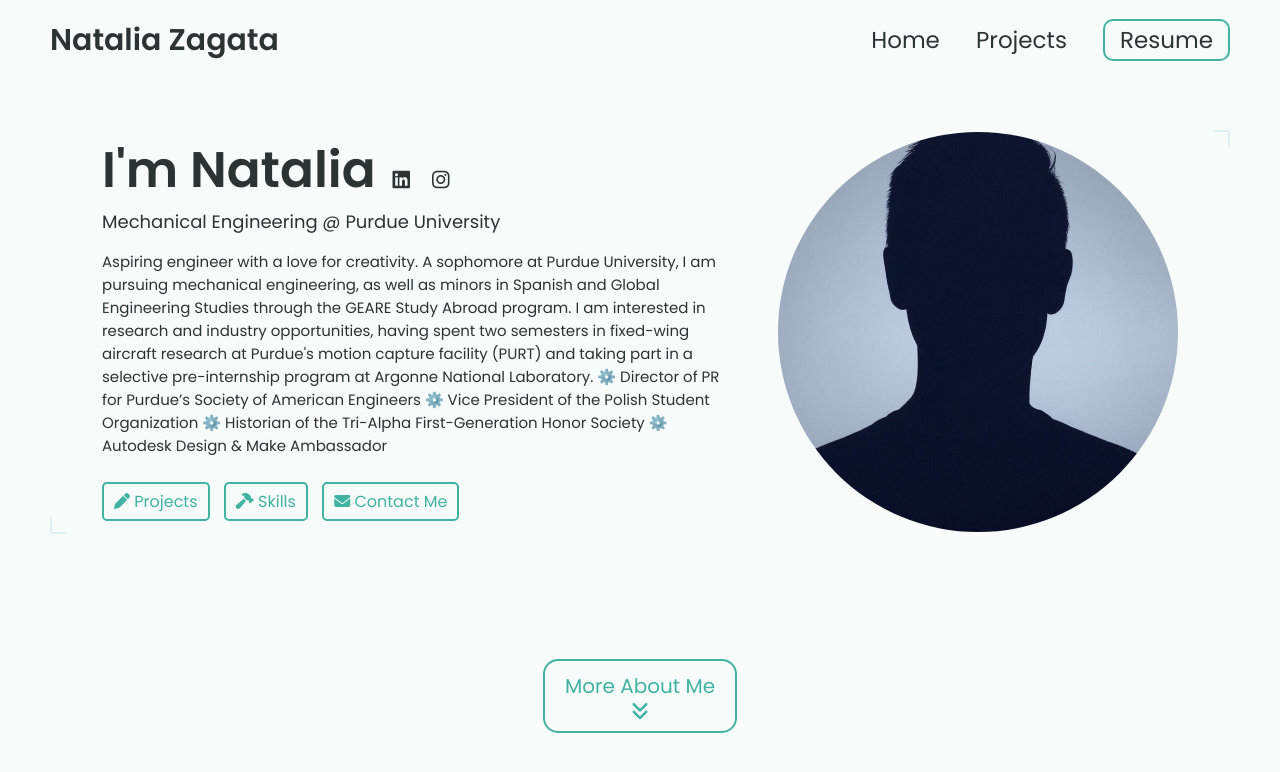
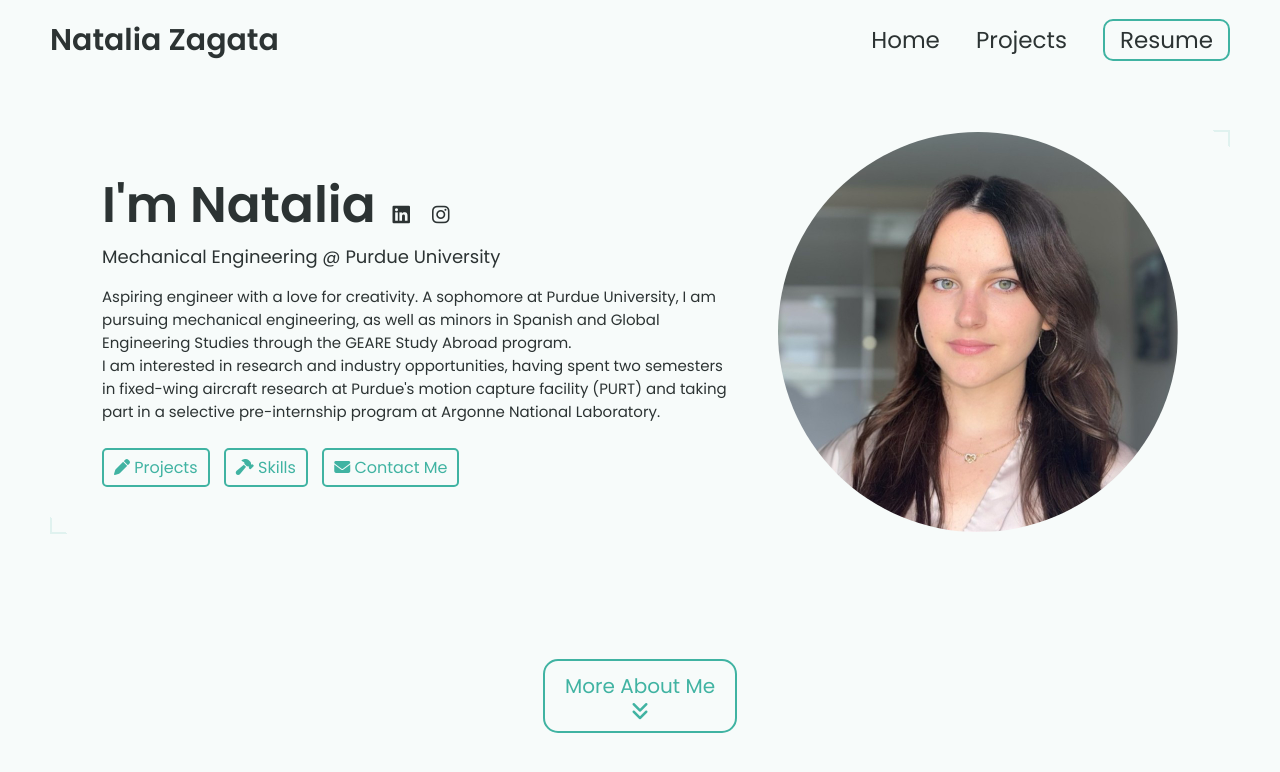
Before and after one commit to nataliazagata/nataliazagata.github.io, a Jekyll site: the page built from index.html, in a window 1280 px wide and 900 px high. Shown: the top 772 px of the window. Built offline with Jekyll 4.4.1, drawn with Linux system fonts in a browser that asks for light colours.

Commit message:
Update _config.yml

```diff
--- a/_config.yml
+++ b/_config.yml
@@ -16,16 +16,12 @@ name: Natalia Zagata
 headline: Mechanical Engineering @ Purdue University
 description: >- # dont remove this line. this will ignore all new lines until the next section
   Aspiring engineer with a love for creativity. A sophomore at Purdue University, I am pursuing mechanical engineering, as well as minors in Spanish and Global Engineering Studies through the GEARE Study Abroad program.
-
-  <br\>I am interested in research and industry opportunities, having spent two semesters in fixed-wing aircraft research at Purdue's motion capture facility (PURT) and taking part in a selective pre-internship program at Argonne National Laboratory.
-  <br\>
-  ⚙️ Director of PR for Purdue’s Society of American Engineers
-  ⚙️ Vice President of the Polish Student Organization
-  ⚙️ Historian of the Tri-Alpha First-Generation Honor Society
-  ⚙️ Autodesk Design & Make Ambassador
+  <br>
+  I am interested in research and industry opportunities, having spent two semesters in fixed-wing aircraft research at Purdue's motion capture facility (PURT) and taking part in a selective pre-internship program at Argonne National Laboratory.
+  <br/>
 
 # Place your profile image in /assets/images/profile-image/folder and edit the file name
-profile_image: ./assets/images/profile-image/avatar.jpeg
+profile_image: ./assets/images/profile-image/1751399475591.jpg
 
 
 # Link your resume
```
